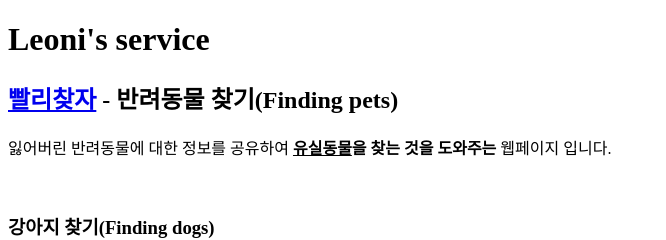
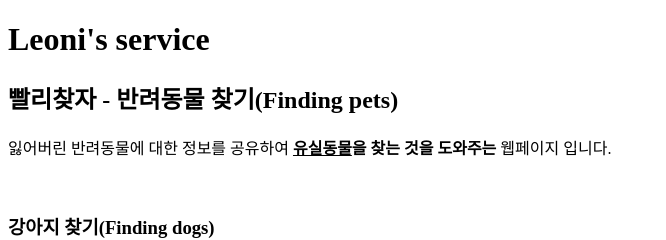
Before and after one commit to leoni2021/leoni-s-service, a plain HTML site: page 1.html in a window 1280 px wide. Shown: the top 240 px of the page, without its empty margins (0-666 px from the left). Drawn offline with Linux system fonts and the light colour scheme.

Commit message:
Update 1.html

```diff
--- a/1.html
+++ b/1.html
@@ -7,7 +7,7 @@
 
 <body>
 <h1>Leoni's service</h1>
-<h2><a href="1.html">빨리찾자</a> - 반려동물 찾기(Finding pets)</h2>
+<h2>빨리찾자 - 반려동물 찾기(Finding pets)</h2>
 잃어버린 반려동물에 대한 정보를 공유하여 <strong><u>유실동물</u>을 찾는 것을 도와주는</strong> 웹페이지 입니다.
 <p>
 <br><h3>강아지 찾기(Finding dogs)</h3>
```
